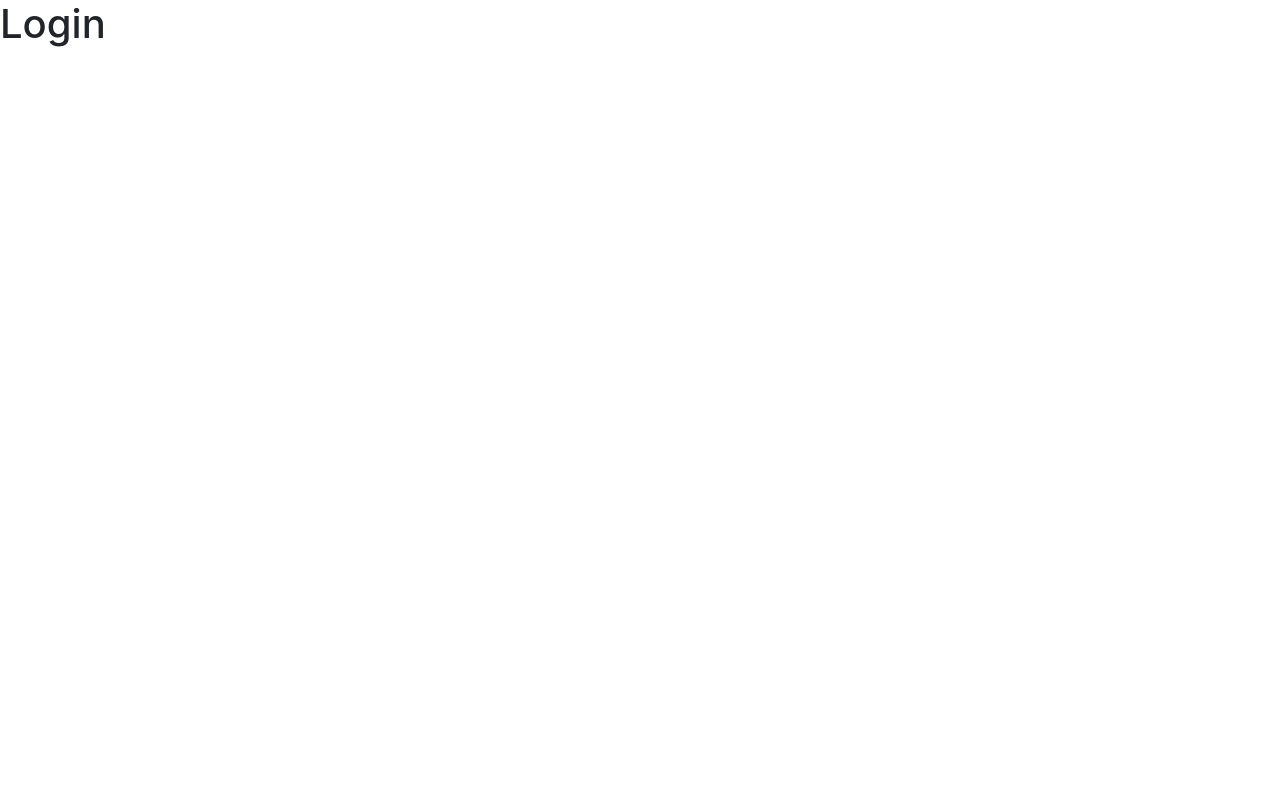
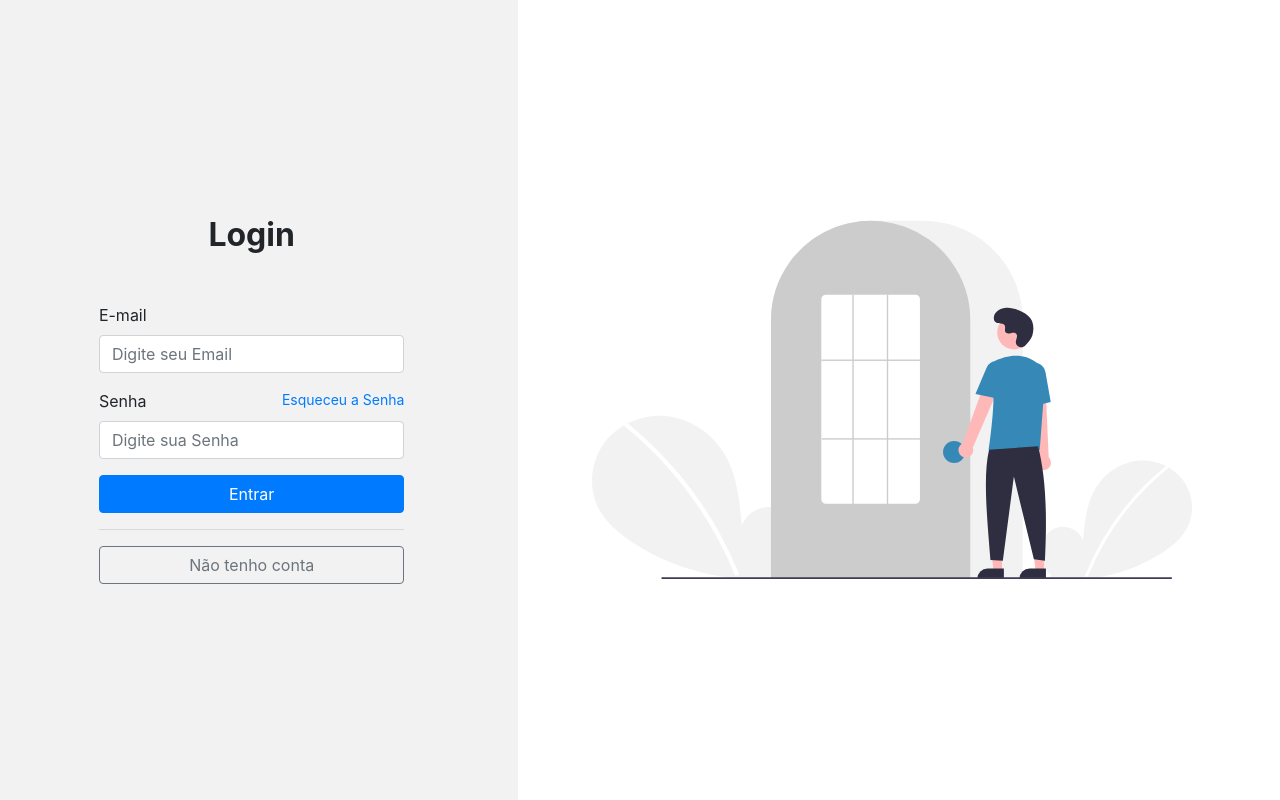
Before and after one commit to IgorM-Oliveira/ChallengerVueJs, a Vue app: page /login in a window 1280 px wide. Built offline with nearby package versions, Linux system fonts and the light colour scheme.

Commit message:
view login

```diff
--- a/src/views/Login.vue
+++ b/src/views/Login.vue
@@ -1,5 +1,113 @@
 <template>
   <div>
-    <h1>Login</h1>
+    <b-row class='vh-100 vw-100 row-login'>
+      <b-col
+        sm='5'
+        class='d-flex justify-content-center align-items-center left-login'
+      >
+        <div class='col-8'>
+          <h2 class='text-center mb-5 title-login'>
+            Login
+          </h2>
+
+          <b-form>
+            <b-form-group
+              label='E-mail'
+              label-for='email'
+            >
+              <b-form-input
+                id='email'
+                v-model='form.email'
+                type='email'
+                placeholder='Digite seu Email'
+                autocomplete='off'
+              />
+            </b-form-group>
+
+            <b-form-group label-for='password'>
+              <label class='d-flex justify-content-between'>
+                Senha
+                <small><a href='#'>Esqueceu a Senha</a></small>
+              </label>
+              <b-form-input
+                id='password'
+                v-model='form.password'
+                type='password'
+                placeholder='Digite sua Senha'
+              />
+            </b-form-group>
+
+            <b-button
+              type='button'
+              variant='primary'
+              block
+            >
+              Entrar
+            </b-button>
+            <hr>
+            <b-button
+              type='button'
+              variant='outline-secondary'
+              block
+            >
+              Não tenho conta
+            </b-button>
+          </b-form>
+        </div>
+      </b-col>
+      <b-col
+        sm='7'
+        class='d-flex justify-content-center align-items-center'
+      >
+        <img
+          src='../assets/login_one.svg'
+          alt='login'
+          class='img-login'
+        >
+      </b-col>
+    </b-row>
   </div>
 </template>
+
+<script>
+export default {
+  data () {
+    return {
+      form: {
+        email: '',
+        password: ''
+      }
+    }
+  }
+}
+</script>
+
+<style>
+
+*,
+*::after,
+*::before {
+  margin: 0;
+  padding: 0;
+  box-sizing: border-box;
+  text-decoration: none;
+}
+
+.row-login {
+  margin-left: 0;
+}
+
+.left-login {
+  background-color: #f2f2f2;
+}
+
+.title-login {
+  font-weight: bold;
+}
+
+.img-login {
+  width: 600px;
+  height: 600px;
+}
+
+</style>
```
Also changed, not shown: src/assets/login.svg (added), src/assets/login_one.svg (added).
